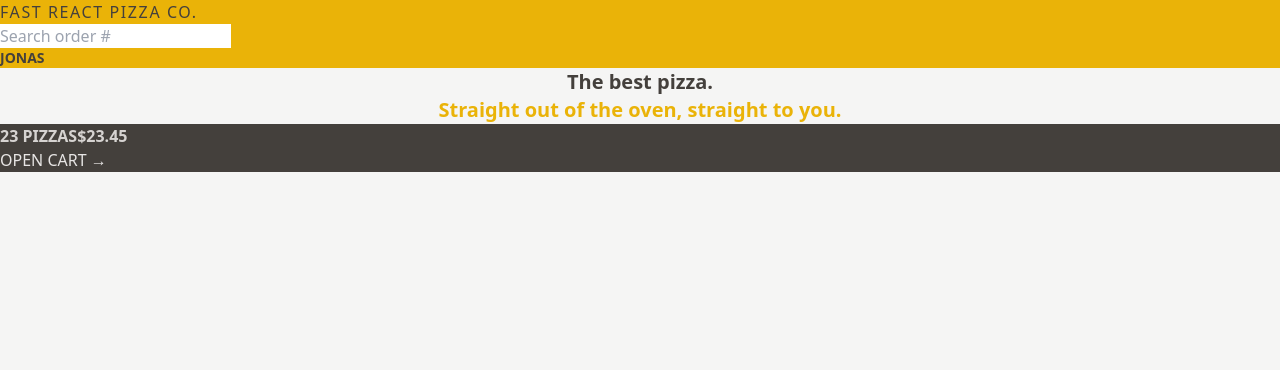
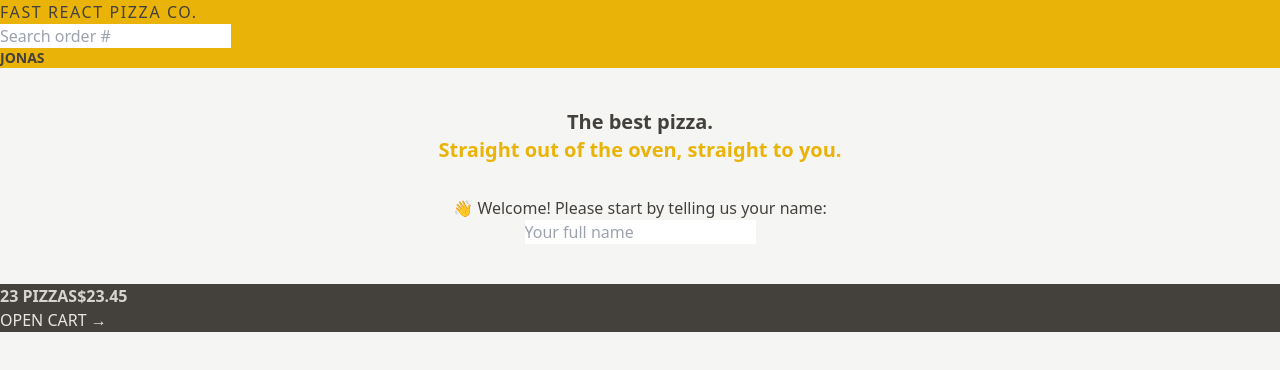
Before and after one commit to lahirujay99/Tailwind-CSS-Demo, a React (Vite) app: page / in a window 1280 px wide. Shown: the top 370 px of the page. Built offline with nearby package versions, Linux system fonts and the light colour scheme.

Commit message:
added margin to home component

```diff
--- a/src/ui/Home.jsx
+++ b/src/ui/Home.jsx
@@ -1,12 +1,16 @@
+import CreateUser from '../features/user/CreateUser'
+
 function Home() {
   return (
-    <div>
-      <h1 className="text-center text-xl font-semibold ">
+    <div className='my-10 text-center'>
+      <h1 className="mb-8  text-xl font-semibold ">
       {/* <h1 className="text-center text-[100px] font-semibold "> */}
         The best pizza.
         <br />
         <span className="text-yellow-500">Straight out of the oven, straight to you.</span>
       </h1>
+
+      <CreateUser/>
     </div>
   );
 }
```
